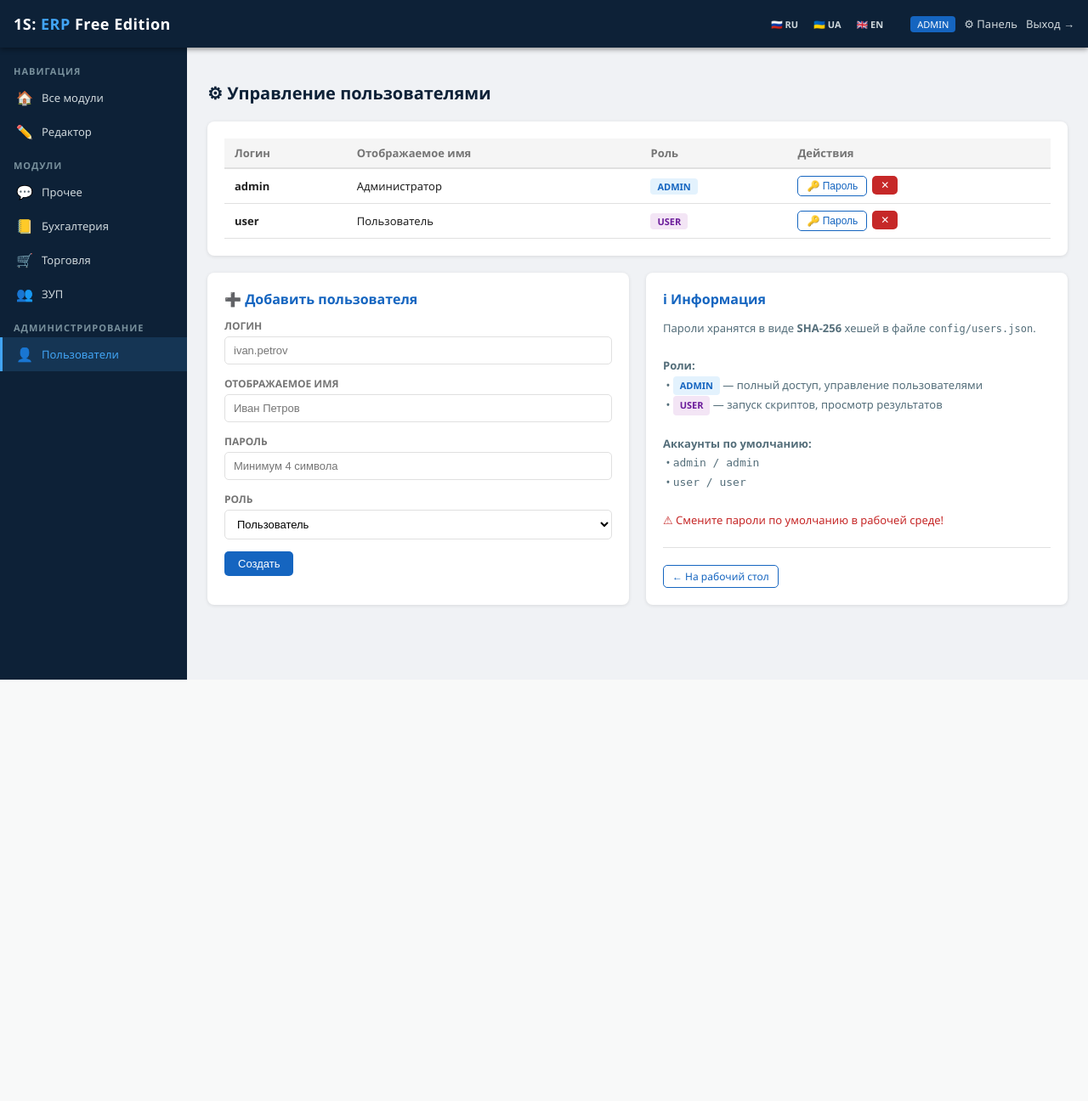
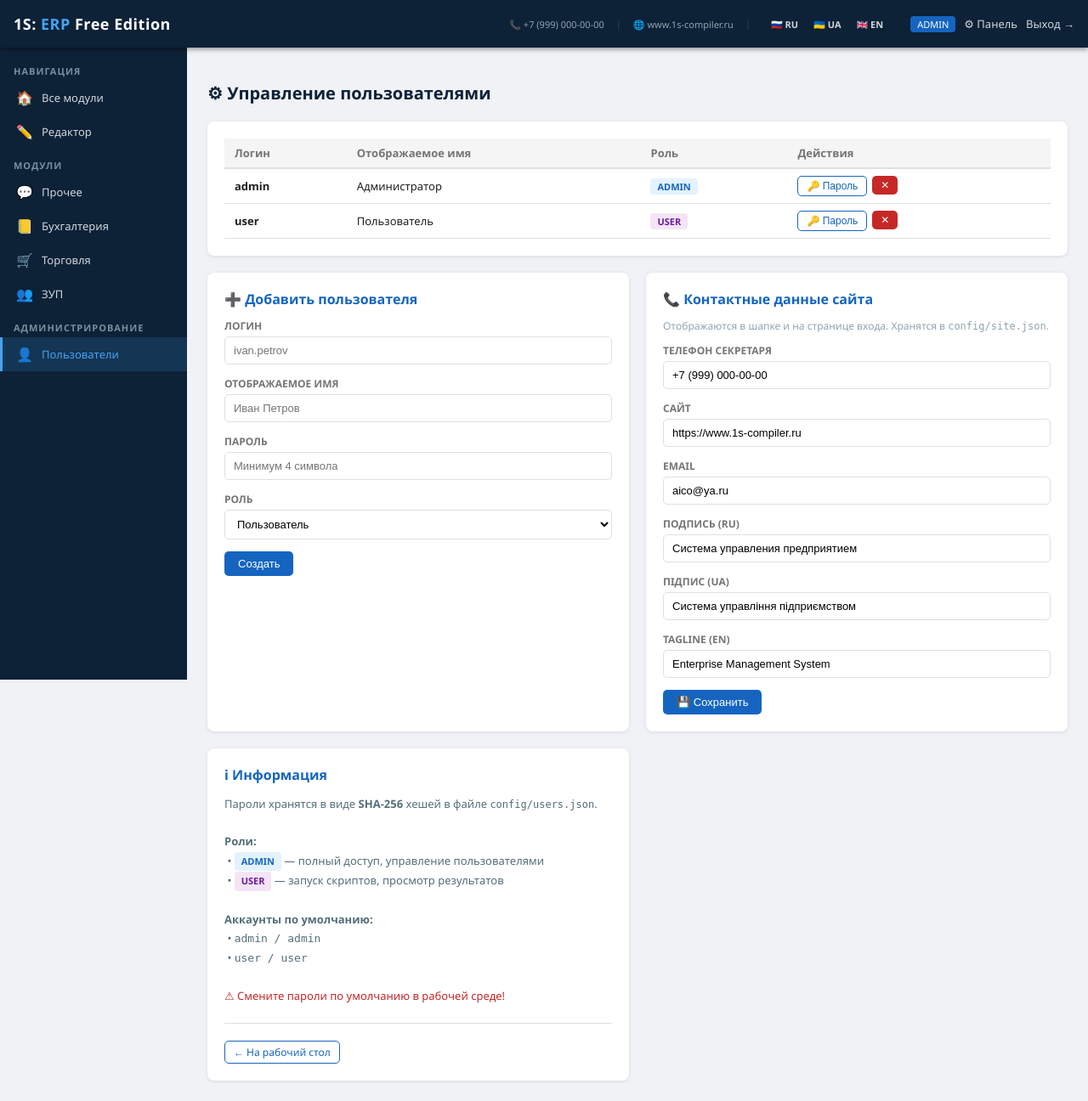
Before and after one commit to vftens/1s-compiler, a Flask app: page /admin in a window 1280 px wide. Shown: the whole page at 85% size. Before the commit the page ends 800 px from the top, so only its background shows below. Run offline with Flask 3, Linux system fonts and the light colour scheme; the visitor is signed in with stand-in values (Sample User, id 1).

Commit message:
Add secretary phone + website slots (config/site.json)
- config/site.json: phone, website, email, tagline (RU/UK/EN)
  editable without restart, committed as template with defaults
- _load_site() reads JSON, merges with defaults
- context_processor injects site{} into every template
- base.html header: contact-strip shows phone + website links
  visible on all pages after login
- login.html: contact block at bottom (phone, website, email)
  tagline now reads site.tagline (language-aware)
- admin panel: Contact Settings form (/admin/site POST)
  fields: phone, website, email, tagline RU/UK/EN
  saved to config/site.json, flash confirmation

Co-Authored-By: Claude Sonnet 4.6 <noreply@anthropic.com>

```diff
--- /dev/null
+++ b/config/site.json
@@ -0,0 +1,9 @@
+{
+  "company":  "1S: ERP Free Edition",
+  "phone":    "+7 (999) 000-00-00",
+  "website":  "https://www.1s-compiler.ru",
+  "email":    "aico@ya.ru",
+  "tagline_ru": "Система управления предприятием",
+  "tagline_uk": "Система управління підприємством",
+  "tagline_en": "Enterprise Management System"
+}
--- a/src/server.py
+++ b/src/server.py
@@ -18,6 +18,31 @@ _EDITOR_RUNS: dict[str, Path] = {}
 
 ROOT     = Path(__file__).parent.parent
 EXAMPLES = ROOT / "examples"
+
+# ── Site config ───────────────────────────────────────────────────────────────
+
+_SITE_DEFAULTS = {
+    "company":     "1S: ERP Free Edition",
+    "phone":       "",
+    "website":     "https://www.1s-compiler.ru",
+    "email":       "",
+    "tagline_ru":  "Система управления предприятием",
+    "tagline_uk":  "Система управління підприємством",
+    "tagline_en":  "Enterprise Management System",
+}
+
+
+def _load_site() -> dict:
+    """Load config/site.json; returns defaults if missing or malformed."""
+    import json as _json
+    cfg = ROOT / "config" / "site.json"
+    try:
+        if cfg.exists():
+            return {**_SITE_DEFAULTS, **_json.loads(cfg.read_text(encoding="utf-8"))}
+    except Exception:
+        pass
+    return dict(_SITE_DEFAULTS)
+
 
 SUPPORTED_LANGS = {"ru", "uk", "en"}
 
@@ -123,7 +148,10 @@ def auto_lang():
 def inject_i18n():
     from .i18n import t as build_t
     lang = session.get("lang", DEFAULT_LANG)
-    return {"t": build_t(lang), "lang": lang}
+    site = _load_site()
+    # Pick tagline for current language
+    site["tagline"] = site.get(f"tagline_{lang}", site.get("tagline_ru", ""))
+    return {"t": build_t(lang), "lang": lang, "site": site}
 
 
 # ── Auth decorators ───────────────────────────────────────────────────────────
@@ -440,6 +468,23 @@ def admin_delete():
     return redirect(url_for("admin"))
 
 
+@app.route("/admin/site", methods=["POST"])
+@admin_required
+def admin_site():
+    """Save site contact settings (phone, website, email)."""
+    import json as _json
+    site = _load_site()
+    for key in ("phone", "website", "email", "tagline_ru", "tagline_uk", "tagline_en"):
+        val = request.form.get(key, "").strip()
+        if val is not None:
+            site[key] = val
+    cfg = ROOT / "config" / "site.json"
+    cfg.parent.mkdir(parents=True, exist_ok=True)
+    cfg.write_text(_json.dumps(site, ensure_ascii=False, indent=2), encoding="utf-8")
+    flash("Контактные данные обновлены.", "success")
+    return redirect(url_for("admin"))
+
+
 @app.route("/profile/passwd", methods=["POST"])
 @login_required
 def profile_passwd():
--- a/src/templates/admin.html
+++ b/src/templates/admin.html
@@ -102,6 +102,53 @@
     </form>
   </div>
 
+  <!-- Contact settings -->
+  <div class="card">
+    <h2>📞 Контактные данные сайта</h2>
+    <p style="font-size:12px;color:#90a4ae;margin-bottom:12px">
+      Отображаются в шапке и на странице входа. Хранятся в
+      <code>config/site.json</code>.
+    </p>
+    <form method="post" action="{{ url_for('admin_site') }}">
+      <div class="form-group">
+        <label>Телефон секретаря</label>
+        <input type="text" name="phone" class="form-control"
+               value="{{ site.phone }}"
+               placeholder="+7 (999) 000-00-00">
+      </div>
+      <div class="form-group">
+        <label>Сайт</label>
+        <input type="url" name="website" class="form-control"
+               value="{{ site.website }}"
+               placeholder="https://www.1s-compiler.ru">
+      </div>
+      <div class="form-group">
+        <label>Email</label>
+        <input type="email" name="email" class="form-control"
+               value="{{ site.email }}"
+               placeholder="info@example.com">
+      </div>
+      <div class="form-group">
+        <label>Подпись (RU)</label>
+        <input type="text" name="tagline_ru" class="form-control"
+               value="{{ site.tagline_ru }}">
+      </div>
+      <div class="form-group">
+        <label>Підпис (UA)</label>
+        <input type="text" name="tagline_uk" class="form-control"
+               value="{{ site.tagline_uk }}">
+      </div>
+      <div class="form-group">
+        <label>Tagline (EN)</label>
+        <input type="text" name="tagline_en" class="form-control"
+               value="{{ site.tagline_en }}">
+      </div>
+      <button type="submit" class="btn btn-primary">💾 Сохранить</button>
+    </form>
+  </div>
+</div>
+
+<div class="admin-grid" style="margin-top:20px">
   <!-- Info -->
   <div class="card">
     <h2>ℹ Информация</h2>
@@ -121,6 +168,7 @@
   </div>
 </div>
 
+
 <script>
 function togglePasswd(username) {
   const el = document.getElementById('passwd-' + username);
--- a/src/templates/base.html
+++ b/src/templates/base.html
@@ -38,6 +38,13 @@ header .logo span{color:var(--accent)}
                           padding:2px 8px;font-size:11px;text-transform:uppercase}
 .header-user a{color:#cfd8dc;text-decoration:none}
 .header-user a:hover{color:#fff}
+
+/* ── Contact strip ── */
+.contact-strip{font-size:11px;color:#78909C;display:flex;align-items:center;
+               gap:14px;margin-right:6px}
+.contact-strip a{color:#90A4AE;text-decoration:none;transition:color .15s}
+.contact-strip a:hover{color:#fff}
+.contact-strip .sep{color:#37474F}
 
 /* ── Language switcher ── */
 .lang-switcher{display:flex;align-items:center;gap:2px;margin-right:4px}
@@ -119,6 +126,19 @@ hr{border:none;border-top:1px solid var(--border);margin:20px 0}
   <a href="{{ url_for('dashboard') }}" class="logo">1S: <span>ERP</span> Free Edition</a>
   {% if session.user %}
   <div class="header-user">
+
+    <!-- Contact strip: phone + website -->
+    <div class="contact-strip">
+      {% if site.phone %}
+        <a href="tel:{{ site.phone }}">📞 {{ site.phone }}</a>
+        <span class="sep">|</span>
+      {% endif %}
+      {% if site.website %}
+        <a href="{{ site.website }}" target="_blank" rel="noopener">🌐 {{ site.website | replace('https://','') }}</a>
+        <span class="sep">|</span>
+      {% endif %}
+    </div>
+
     <!-- Language switcher -->
     <div class="lang-switcher">
       <a href="{{ url_for('set_lang', code='ru') }}"
```
Also changed, not shown: src/templates/login.html (+20 -1 lines).
